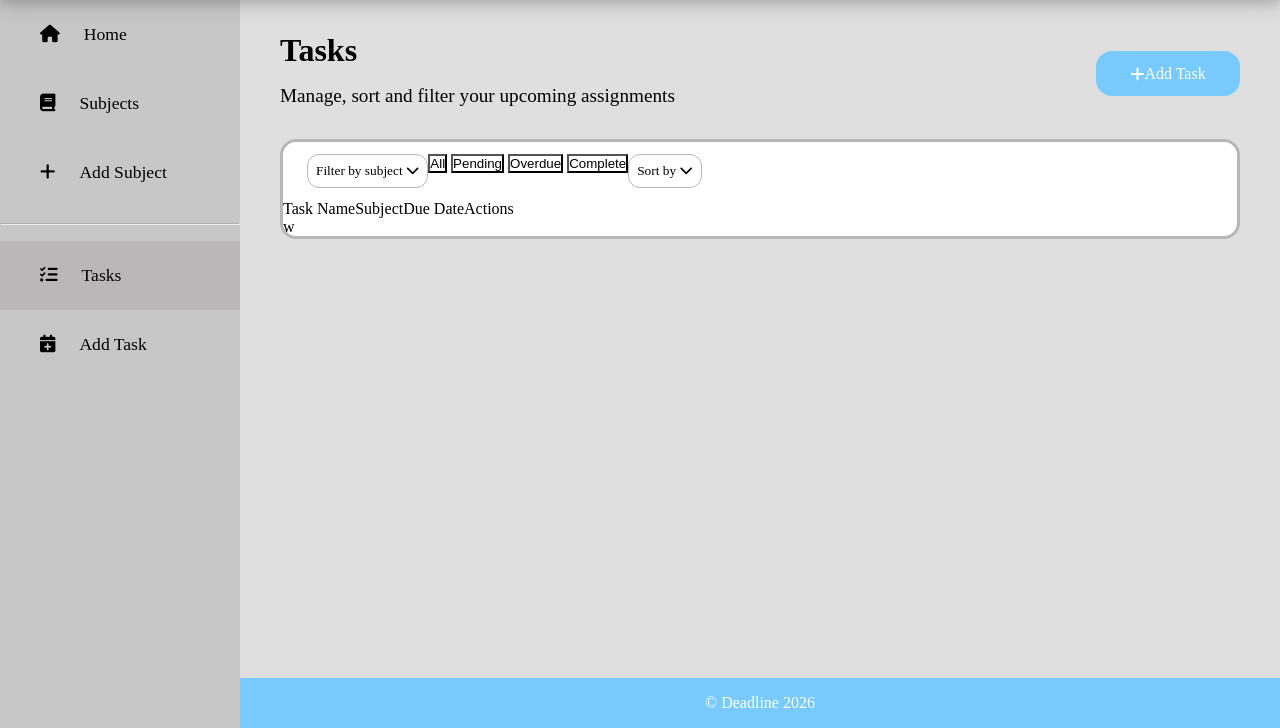
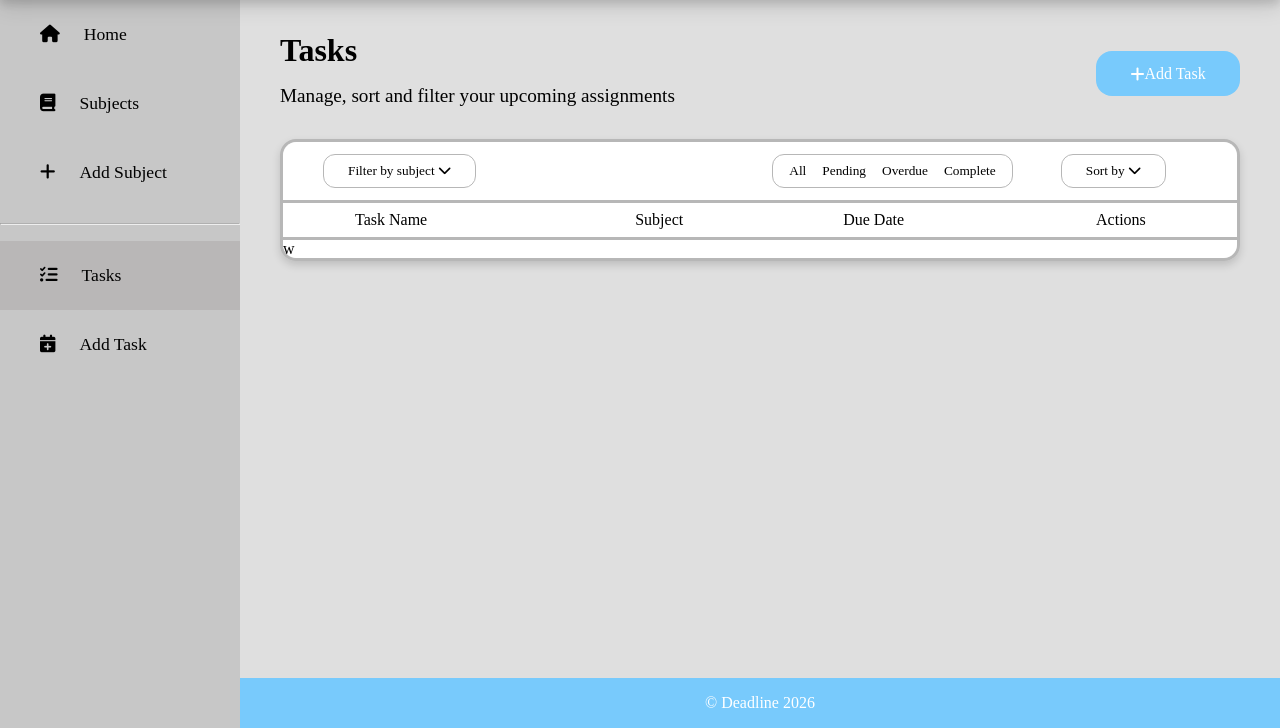
Before and after one commit to 23062bhs/deadline, a Flask app: page /tasks in a window 1280 px wide. Shown: the part 72-800 px from the top of the page. Run offline with Flask 3, Linux system fonts and the light colour scheme; data comes from the database, SQL or seed files in the repository; both versions use the stored data as it was after the commit; some libraries are stand-ins or nearby versions; some web fonts are replaced.

Commit message:
started styling tasks page

```diff
--- a/static/style.css
+++ b/static/style.css
@@ -709,6 +709,7 @@
     margin-top: 2rem;
     border: #b7b7b7 0.2rem solid;
     border-radius: 1rem;
+    box-shadow: 0 4px 8px 0 rgba(0, 0, 0, 0.15);
 }
 
 .tasks-toolbar {
@@ -717,32 +718,91 @@
     border-top-left-radius: 0.85rem;
     border-top-right-radius: 0.85rem;
     display: flex;
+    border-bottom: #b7b7b7 0.2rem solid;
 }
 
 .filter-subject-btn {
     font-family: 'Satoshi';
     background-color: #ffffff;
-    padding: 0.5rem;
+    padding: 0.5rem 1.5rem 0.5rem 1.5rem;
     border-radius: 0.75rem;
     border: #b7b7b7 0.1rem solid;
+    margin-left: 1rem;
 }
 
-.status-btn {
+.filter-subject-btn:hover {
+    background-color: rgb(231, 231, 231);
+}
+
+.status-options {
+    display: flex;
+    border: #b7b7b7 0.1rem solid;
+    margin: 0 3rem 0 18.5rem;
+    padding: 0rem 1rem 0rem 1rem;
+    justify-content: center;
+    border-radius: 0.75rem;
+}
+
+.all-status-btn {
+    font-family: 'Satoshi';
     background-color: #ffffff;
+    border: none;
+    padding-right: 1rem;
+}
+
+.pending-status-btn {
+    font-family: 'Satoshi';
+    background-color: #ffffff;
+    border: none;
+    padding-right: 1rem;
+}
+
+.overdue-status-btn {
+    font-family: 'Satoshi';
+    background-color: #ffffff;
+    border: none;
+    padding-right: 1rem;
+}
+
+.complete-status-btn {
+    font-family: 'Satoshi';
+    background-color: #ffffff;
+    border: none;
 }
 
 .sort-btn {
     font-family: 'Satoshi';
     background-color: #ffffff;
-    padding: 0.5rem;
+    padding: 0.5rem 1.5rem 0.5rem 1.5rem;
     border-radius: 0.75rem;
     border: #b7b7b7 0.1rem solid;
+}
 
+.sort-btn:hover {
+    background-color: rgb(231, 231, 231);
 }
 
 .list-headers {
     background-color: #ffffff;
     display: flex;
+    padding: 0.5rem 0 0.5rem 2rem;
+    border-bottom: #b7b7b7 0.2rem solid;
+}
+
+.name-header {
+    padding: 0rem 13rem 0 2.5rem;
+}
+
+.subject-header {
+    padding-right: 10rem;
+}
+
+.date-header {
+    padding-right: 12rem;
+}
+
+.action-header {
+    padding-right: 4.5rem;
 }
 
 .task-list {
--- a/templates/tasks.html
+++ b/templates/tasks.html
@@ -20,18 +20,18 @@
     <div class="tasks-toolbar">
         <button class="filter-subject-btn">Filter by subject <i class="fa-solid fa-chevron-down"></i></button>
         <div class="status-options">
-            <button class="status-btn">All</button>
-            <button class="status-btn">Pending</button>
-            <button class="status-btn">Overdue</button>
-            <button class="status-btn">Complete</button>
+            <button class="all-status-btn">All</button>
+            <button class="pending-status-btn">Pending</button>
+            <button class="overdue-status-btn">Overdue</button>
+            <button class="complete-status-btn">Complete</button>
         </div>
         <button class="sort-btn">Sort by <i class="fa-solid fa-chevron-down"></i></button>
     </div>
     <div class="list-headers">
-        <p>Task Name</p>
-        <p>Subject</p>
-        <p>Due Date</p>
-        <p>Actions</p>
+        <p class="name-header">Task Name</p>
+        <p class="subject-header">Subject</p>
+        <p class="date-header">Due Date</p>
+        <p class="action-header">Actions</p>
     </div>
     <div class="task-list">
         {% if tasks %}
@@ -40,6 +40,11 @@
             {% endfor %}
         {% endif %}
     </div>
+        {% if not tasks %}
+            <div class="tasks-page-no-tasks-msg">
+                <p>You have no tasks, add a task</p> <!-- tells user to add a task if they have none -->
+            </div>
+        {% endif %}
 </div>
 
 {% endblock %}
```
Also changed, not shown: deadline.db.
